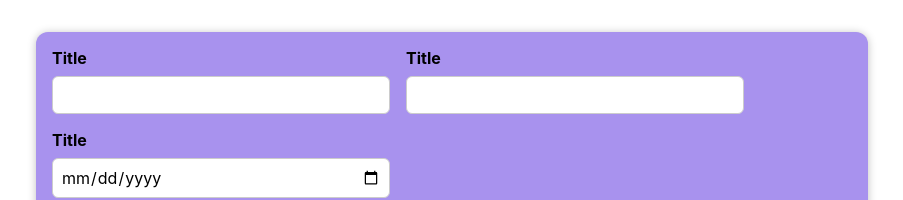
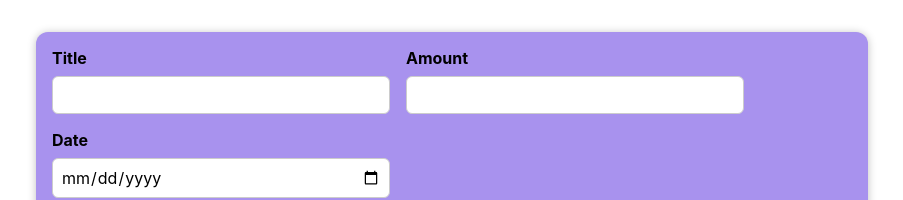
Before and after one commit to MrJouts/u-react-the-complete-guide, a React (Create React App) app in the folder expense-tracker-app/: page / in a window 1280 px wide. Shown: the top 200 px of the page, without its empty margins (188-1091 px from the left). Built offline with nearby package versions, Linux system fonts and the light colour scheme.

Commit message:
added changeHandlers to inputs

```diff
--- a/expense-tracker-app/src/components/NewExpense/ExpenseForm.tsx
+++ b/expense-tracker-app/src/components/NewExpense/ExpenseForm.tsx
@@ -1,20 +1,53 @@
+import React, { useState } from "react";
 import "./ExpenseForm.css";
 
+type Form = {
+  changeEvent: React.ChangeEvent<HTMLInputElement>;
+};
+
 const ExpenseForm = () => {
+  const [enteredTitle, setEnteredTitle] = useState("");
+  const [enteredAmount, setEnteredAmount] = useState("");
+  const [enteredDate, setEnteredDate] = useState("");
+
+  const titleChangeHandler = (event: Form["changeEvent"]) => {
+    setEnteredTitle(event.target.value);
+  };
+
+  const amountChangeHandler = (event: Form["changeEvent"]) => {
+    setEnteredAmount(event.target.value);
+  };
+
+  const dateChangeHandler = (event: Form["changeEvent"]) => {
+    setEnteredDate(event.target.value);
+  };
+
   return (
     <form>
       <div className="new-expense__controls">
         <div className="new-expense__control">
           <label htmlFor="title">Title</label>
-          <input id="title" type="text" />
+          <input id="title" type="text" onChange={titleChangeHandler} />
         </div>
         <div className="new-expense__control">
-          <label htmlFor="amount">Title</label>
-          <input id="amount" type="number" min="0.01" step="0.01" />
+          <label htmlFor="amount">Amount</label>
+          <input
+            id="amount"
+            type="number"
+            min="0.01"
+            step="0.01"
+            onChange={amountChangeHandler}
+          />
         </div>
         <div className="new-expense__control">
-          <label htmlFor="date">Title</label>
-          <input id="date" type="date" min="2019-01-01" max="2022-12-31" />
+          <label htmlFor="date">Date</label>
+          <input
+            id="date"
+            type="date"
+            min="2019-01-01"
+            max="2022-12-31"
+            onChange={dateChangeHandler}
+          />
         </div>
       </div>
       <div className="new-expense__actions">
```
